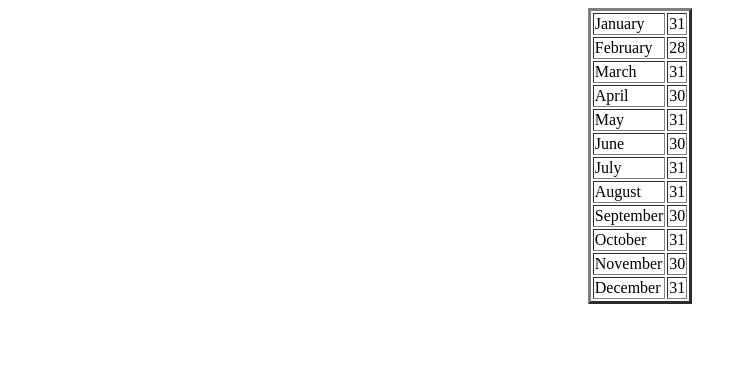
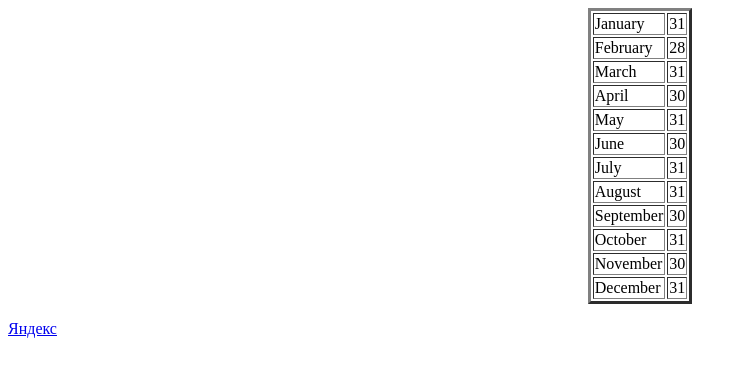
Before and after one commit to Anastasiagv7/FirstLesson, a plain HTML site: page month.html in a window 1280 px wide. Shown: the whole page, without its empty margins (0-747 px from the left). Drawn offline with Linux system fonts and the light colour scheme.

Commit message:
Добавила ссылку

```diff
--- a/month.html
+++ b/month.html
@@ -64,5 +64,6 @@
     </tr>
 <!--Это что вообще такое? Весь контент пишется ВНУТРИ тегов всегда <table></table> мы же говорили про это-->
 </table>
+<p><a href="https://yandex.ru" target="_blank" >Яндекс </a></p>
 </body>
 </html>
```
